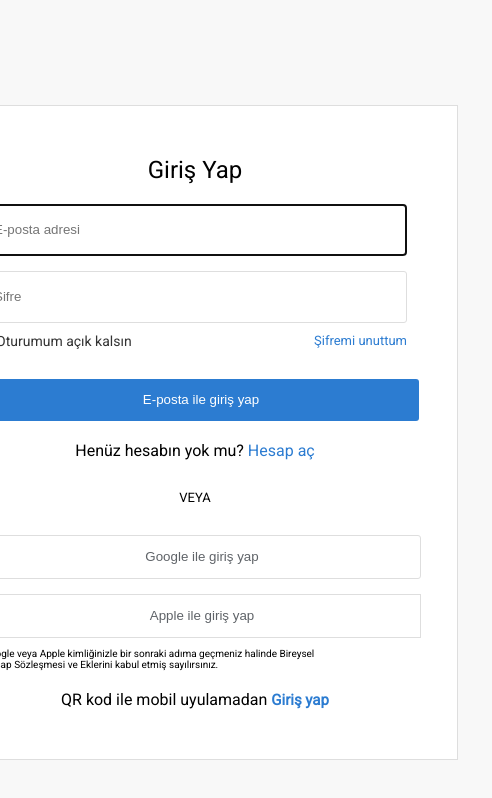
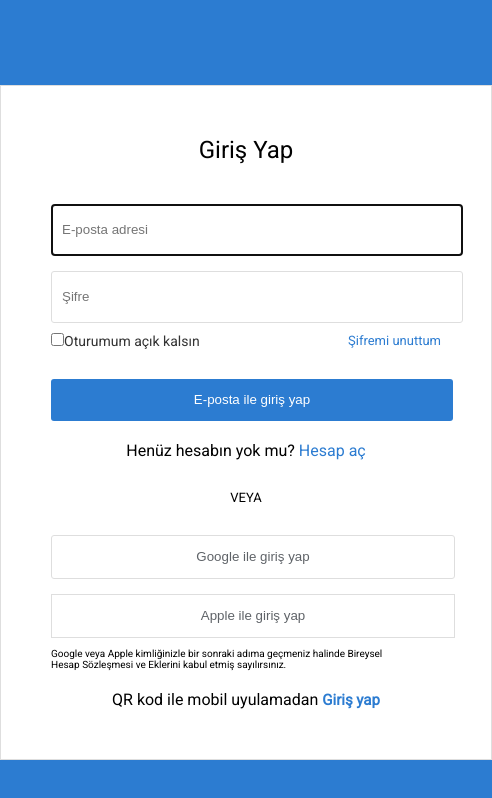
Before and after one commit to batuhanCobann/digital-eticaret, a Next.js app: page /login in a window 390 px wide. Shown: the top 798 px of the page, 492 px wide, since content can reach past the window. Built offline with nearby package versions, Linux system fonts and the light colour scheme.

Commit message:
singUp ve Login sayfaları responsive ayarladı

```diff
--- a/app/components/Header.jsx
+++ b/app/components/Header.jsx
@@ -2,6 +2,7 @@ import Link from "next/link";
 import { createClient } from '@/utils/supabase/server';
 import { SingOut } from "../login/actions";
 import { redirect } from "next/navigation";
+import "@/app/cssFile/header.css";
 
 export default async function Header() {
     const supabase = createClient();
@@ -18,7 +19,7 @@ export default async function Header() {
         <>
             <header className="header">
                 <div className="header-left">
-                    <h2>Lisansanahtar.com</h2>
+                    <h2>Gamebox.com</h2>
                     <input type="text" placeholder="Kelime ilan no veya mağaza adı ile ara" />
                 </div>
                 {data?.user ? (
--- /dev/null
+++ b/app/cssFile/header.css
@@ -0,0 +1,24 @@
+.header{
+    max-width: 1400px;
+}
+.header-right{
+    display: none;
+}
+
+
+
+
+
+@media (width >= 850px) {
+
+
+}
+
+@media (width >= 1100px) {
+    .header-right{
+        display: flex;
+    }
+
+
+
+}
--- a/app/cssFile/kayit.css
+++ b/app/cssFile/kayit.css
@@ -1,18 +1,18 @@
-.div-body{
-    background-color: #f8f8f8;
+body{
+    background-color: #2c7cd1;
 }
 
 .conteiner{
-
+    width: 100%;
     height: 100vh;
     display: flex;
-    margin-top: 10px;
     justify-content: center;
     align-items: center;
 }
 
 .user-conteiner{
     max-width: 450px;
+    width: 100%;
     text-align: center;
     padding: 50px;
     background-color: #fff;
@@ -23,7 +23,7 @@
 .name-input{
     margin-top: 20px;
     padding: 0px 10px;
-    width: 402px;
+    width: 100%;
     height: 50px;
     border: 1px solid #dedede;
     color: #333;
@@ -34,7 +34,7 @@
 .password-input{
     margin-top: 15px;
     padding: 0px 10px;
-    width: 350px;
+    width: 100%;
     height: 40px;
     border-radius: 3px;
     border: 1px solid #dedede;
--- a/app/cssFile/login.css
+++ b/app/cssFile/login.css
@@ -1,36 +1,38 @@
 body{
-    background-color: #f8f8f8;
+    background-color: #2c7cd1;
 }
 .conteiner{
+    width: 100%;
     height: 100vh;
     display: flex;
-    margin-top: 10px;
     justify-content: center;
     align-items: center;
 }
 
 .user-conteiner{
     max-width: 450px;
+    width: 100%;
     text-align: center;
     padding: 50px;
     background-color: #fff;
     border: 1px solid #dedede;
-
 }
 
 .name-input{
+    margin-top: 20px;
     padding: 0px 10px;
-    width: 402px;
+    width: 100%;
     height: 50px;
     border: 1px solid #dedede;
+    color: #333;
     border-radius: 3px;
-    color: #333;
+
 }
 
 .password-input{
     margin-top: 15px;
     padding: 0px 10px;
-    width: 402px;
+    width: 100%;
     height: 50px;
     border: 1PX solid #dedede;
     border-radius: 3px;
--- a/app/globals.css
+++ b/app/globals.css
@@ -28,12 +28,14 @@ body {
   h2{
     background-color: yellow;
     padding: 3px 1px;
+    border-radius: 5px;
   }
   input{
     background-color: #252b39;
     border: none;
     border-radius: 2px;
-    width: 250px;
+    max-width: 250px;
+    width: 100%;
     height: 32px;
     font-size: 12px;
   }
```
Also changed, not shown: app/kayit/actions.js (+58 -7 lines), app/kayit/page.jsx (+87 -0 lines).
